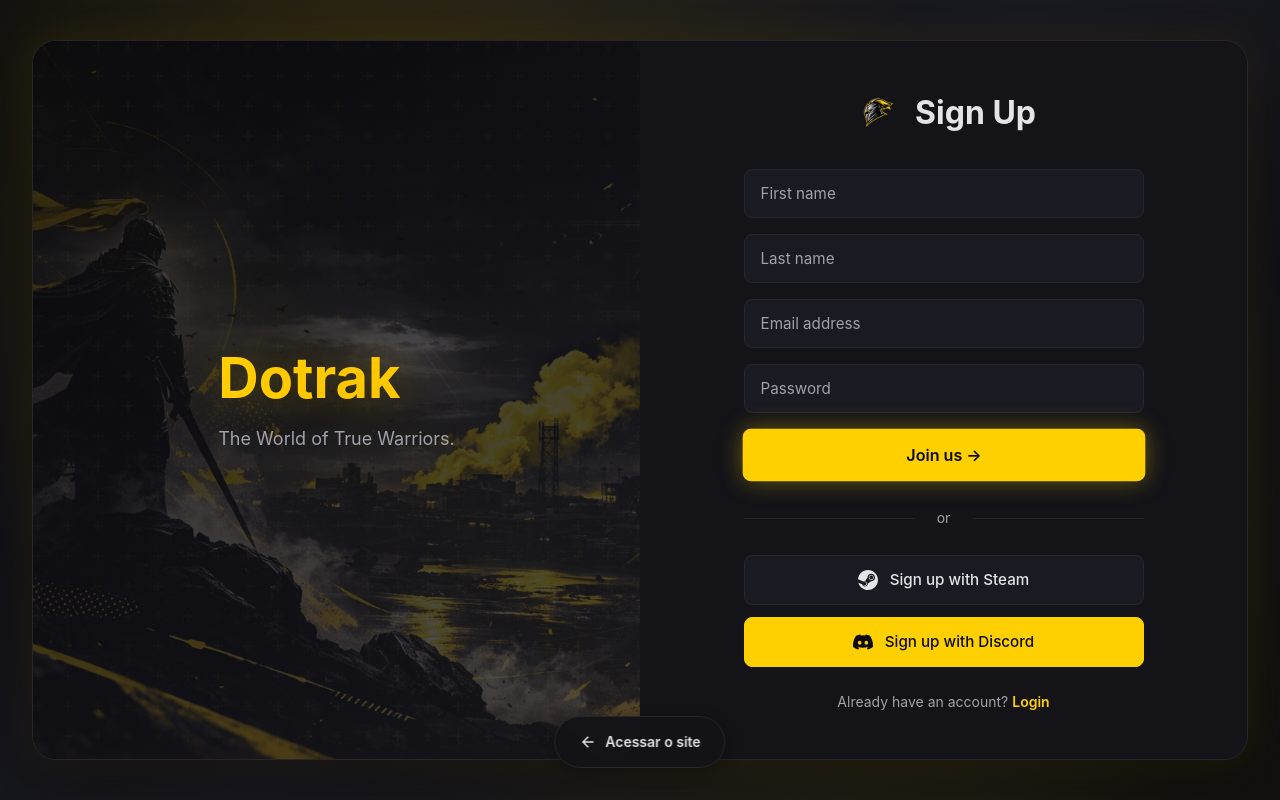
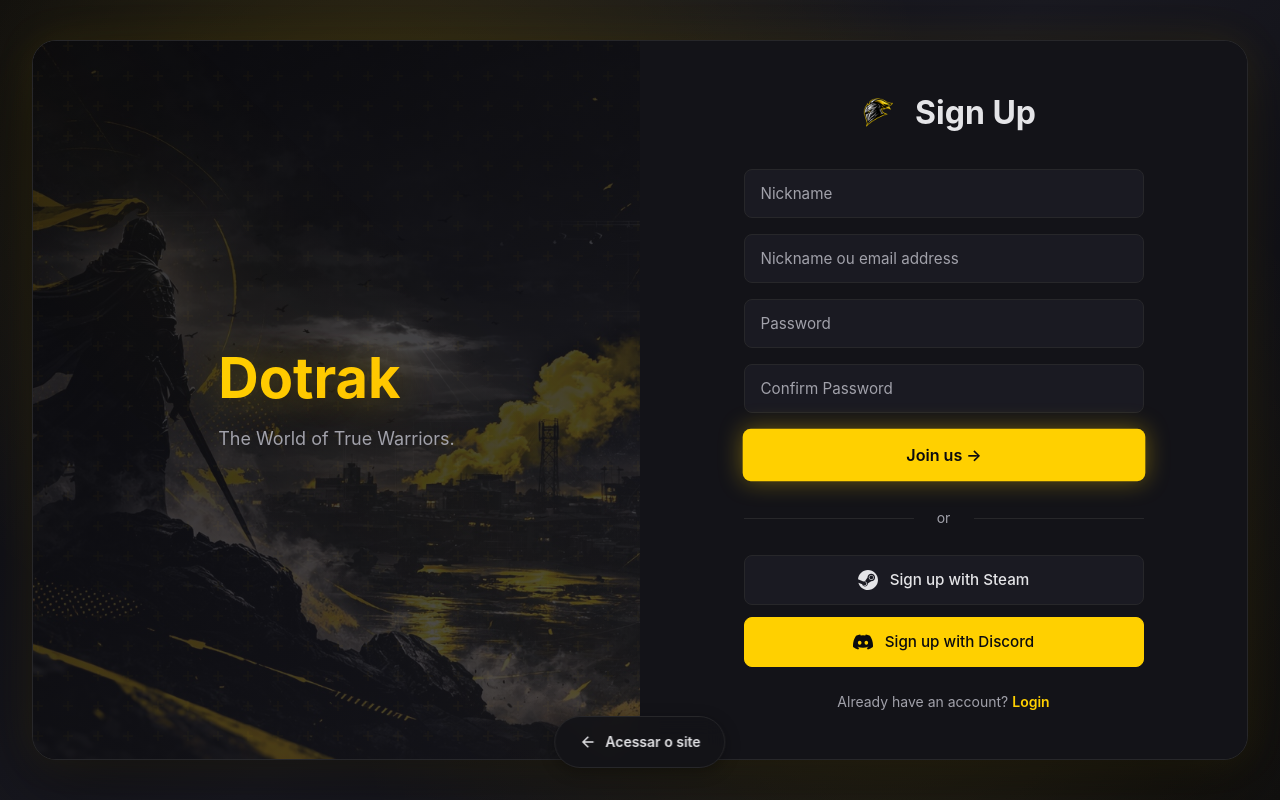
Before and after one commit to EmersinCarvalho/dotrak, a React (Vite) app in the folder frontend/: page /login in a window 1280 px wide. Both pictures are taken after a click on the button "Sign up". Built offline with nearby package versions, Linux system fonts and the light colour scheme.

Commit message:
feat: ajusta formulário de Sign Up - adiciona Nickname, remove Last Name e valida confirmação de senha

```diff
--- a/frontend/src/pages/Login.css
+++ b/frontend/src/pages/Login.css
@@ -160,6 +160,23 @@
   background: #1a1a22;
   border-color: #FFD000;
   box-shadow: 0 0 0 3px rgba(255, 208, 0, 0.1);
+}
+
+.error-message {
+  display: block;
+  color: #ff4444;
+  font-size: 0.875rem;
+  margin-top: 0.5rem;
+  font-weight: 500;
+}
+
+.form-group input[aria-invalid="true"] {
+  border-color: #ff4444;
+}
+
+.form-group input[aria-invalid="true"]:focus {
+  border-color: #ff4444;
+  box-shadow: 0 0 0 3px rgba(255, 68, 68, 0.1);
 }
 
 .form-options {
--- a/frontend/src/pages/Login.jsx
+++ b/frontend/src/pages/Login.jsx
@@ -8,11 +8,12 @@ import logo from '../assets/logo.png';
 export default function Login() {
   const [isLogin, setIsLogin] = useState(true);
   const [formData, setFormData] = useState({
-    firstName: '',
-    lastName: '',
+    nickname: '',
     email: '',
     password: '',
+    confirmPassword: '',
   });
+  const [passwordError, setPasswordError] = useState('');
 
   const handleChange = (e) => {
     const { name, value, type, checked } = e.target;
@@ -24,6 +25,14 @@ export default function Login() {
 
   const handleSubmit = (e) => {
     e.preventDefault();
+
+    // Validar senhas no Sign Up
+    if (!isLogin && formData.password !== formData.confirmPassword) {
+      setPasswordError('As senhas não correspondem');
+      return;
+    }
+
+    setPasswordError('');
     console.log('Form submitted:', formData);
     // Implementar lógica de autenticação aqui
   };
@@ -64,49 +73,32 @@ export default function Login() {
 
               <form className="login-form" onSubmit={handleSubmit} aria-label={isLogin ? 'Login form' : 'Sign up form'}>
                 {!isLogin && (
-                  <>
                   <div className="form-group">
-                      <label htmlFor="firstName" className="sr-only">First name</label>
+                    <label htmlFor="nickname" className="sr-only">Nickname</label>
                     <input
                       type="text"
-                        id="firstName"
-                        name="firstName"
-                        value={formData.firstName}
+                      id="nickname"
+                      name="nickname"
+                      value={formData.nickname}
                       onChange={handleChange}
                       required
-                        placeholder="First name"
-                        autoComplete="given-name"
+                      placeholder="Nickname"
+                      autoComplete="username"
                       aria-required="true"
                     />
                   </div>
-
-                    <div className="form-group">
-                      <label htmlFor="lastName" className="sr-only">Last name</label>
-                      <input
-                        type="text"
-                        id="lastName"
-                        name="lastName"
-                        value={formData.lastName}
-                        onChange={handleChange}
-                        required
-                        placeholder="Last name"
-                        autoComplete="family-name"
-                        aria-required="true"
-                      />
-                    </div>
-                  </>
                 )}
 
                 <div className="form-group">
-                  <label htmlFor="email" className="sr-only">Email address</label>
+                  <label htmlFor="email" className="sr-only">Nickname ou email address</label>
                   <input
-                    type="email"
+                    type="text"
                     id="email"
                     name="email"
                     value={formData.email}
                     onChange={handleChange}
                     required
-                    placeholder="Email address"
+                    placeholder="Nickname ou email address"
                     autoComplete="email"
                     aria-required="true"
                   />
@@ -126,6 +118,27 @@ export default function Login() {
                     aria-required="true"
                   />
                 </div>
+
+                {!isLogin && (
+                  <div className="form-group">
+                    <label htmlFor="confirmPassword" className="sr-only">Confirm Password</label>
+                    <input
+                      type="password"
+                      id="confirmPassword"
+                      name="confirmPassword"
+                      value={formData.confirmPassword}
+                      onChange={handleChange}
+                      required
+                      placeholder="Confirm Password"
+                      autoComplete="new-password"
+                      aria-required="true"
+                      aria-invalid={passwordError ? "true" : "false"}
+                    />
+                    {passwordError && (
+                      <span className="error-message" role="alert">{passwordError}</span>
+                    )}
+                  </div>
+                )}
 
                 {isLogin && (
                   <div className="form-options">
```
Lines whose indentation alone changed are shown as unchanged.
